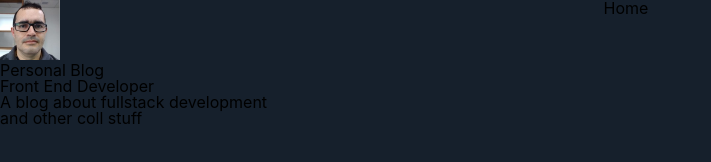
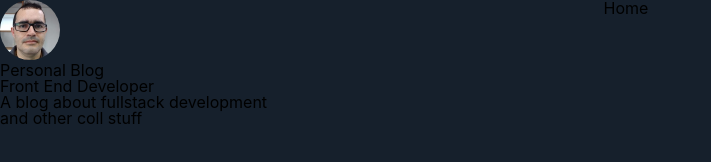
Before and after one commit to wslmacieira/gatsby-personal-blog, a Gatsby site: page / in a window 1280 px wide. Shown: the whole page, without its empty margins (0-711 px from the left). Built offline with nearby package versions, Linux system fonts and the light colour scheme; Gatsby itself is replaced by a stand-in of ours.

Commit message:
Criando styled do component Avatar

```diff
--- a/src/components/Avatar/index.js
+++ b/src/components/Avatar/index.js
@@ -1,6 +1,7 @@
 import React from 'react';
 import { useStaticQuery, graphql } from 'gatsby';
-import Img from 'gatsby-image';
+
+import * as S from './styles';
 
 const Avatar = () => {
   const { avatarImage } = useStaticQuery(
@@ -17,7 +18,7 @@
     `
   )
 
-  return <Img fixed={avatarImage.childImageSharp.fixed} />
+  return <S.AvatarWrapper fixed={avatarImage.childImageSharp.fixed} />
 };
 
 export default Avatar;
--- /dev/null
+++ b/src/components/Avatar/styles.js
@@ -0,0 +1,9 @@
+import styled from 'styled-components';
+import Img from 'gatsby-image';
+
+export const AvatarWrapper = styled(Img)`
+  border-radius: 50%;
+  height: 3.75rem;
+  width: 3.75rem;
+  margin: auto;
+`;
```
